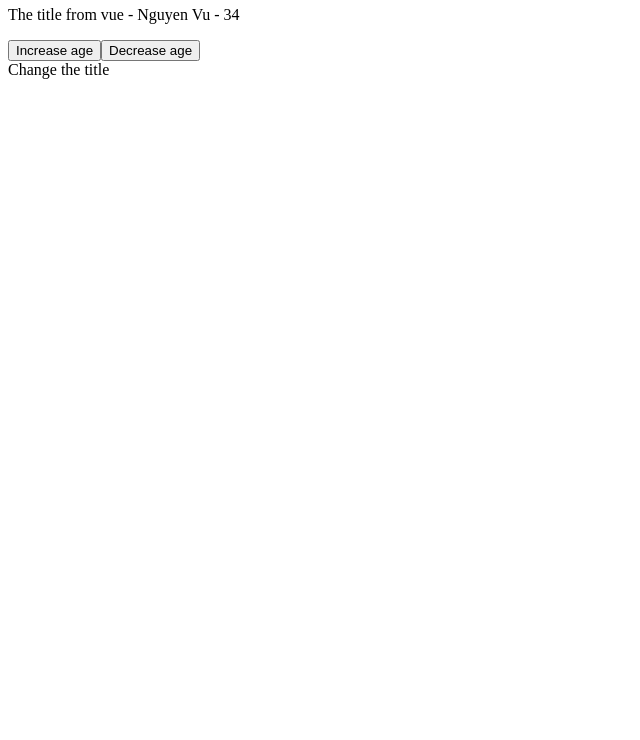
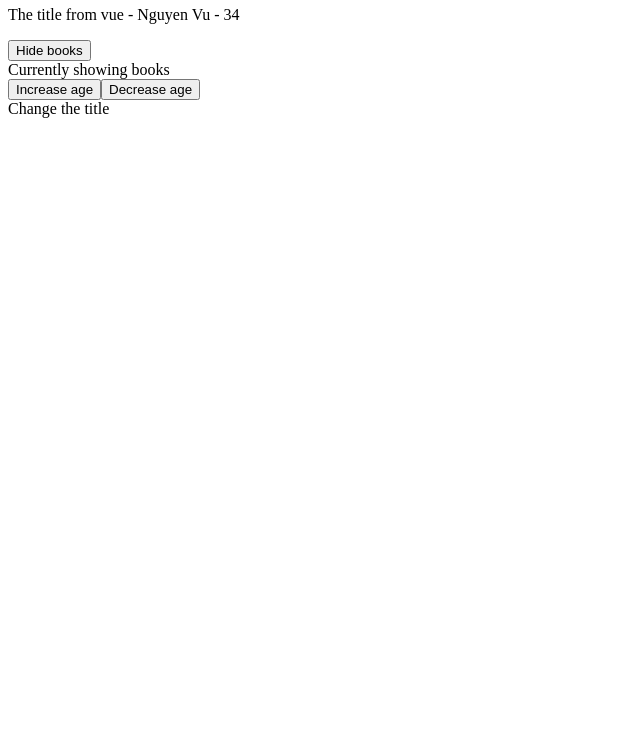
Before and after one commit to vuhoangnguyen0409/VUE-FIREBASE, a plain HTML site: page index.html in a window 1280 px wide. Shown: the part 60-800 px from the top of the page, without its empty margins (0-640 px from the left). Drawn offline with nearby package versions, Linux system fonts and the light colour scheme.

Commit message:
10. Conditional Rendering

```diff
--- a/app.js
+++ b/app.js
@@ -3,13 +3,18 @@ const app = Vue.createApp({
         return {
             title: 'The title from vue',
             author: ' Nguyen Vu',
-            age: 34
+            age: 34,
+            showBooks: true
         }
     },
     methods: {
         changeTitle() {
             console.log('you clicked me')
             this.title = "update new title"
+        },
+
+        toggleShowbooks() {
+            this.showBooks = !this.showBooks
         }
     }
 })
--- a/index.html
+++ b/index.html
@@ -8,7 +8,17 @@
 <body>
     <h1>Hello Vue</h1>
     <div id="app">
-        <p>{{ title }} - {{ author }} - {{ age }}</p>
+        <div v-if="showBooks">
+            <p>{{ title }} - {{ author }} - {{ age }}</p>
+        </div>
+
+        <button @click="toggleShowbooks">
+            <span v-if="showBooks">Hide books</span>
+            <span v-else>Show books</span>
+        </button>
+
+        <div v-show="showBooks">Currently showing books</div> <!-- show/hide by CSS -->
+
 
         <button v-on:click="age++">Increase age</button>
         <button v-on:click="age--">Decrease age</button>
```
